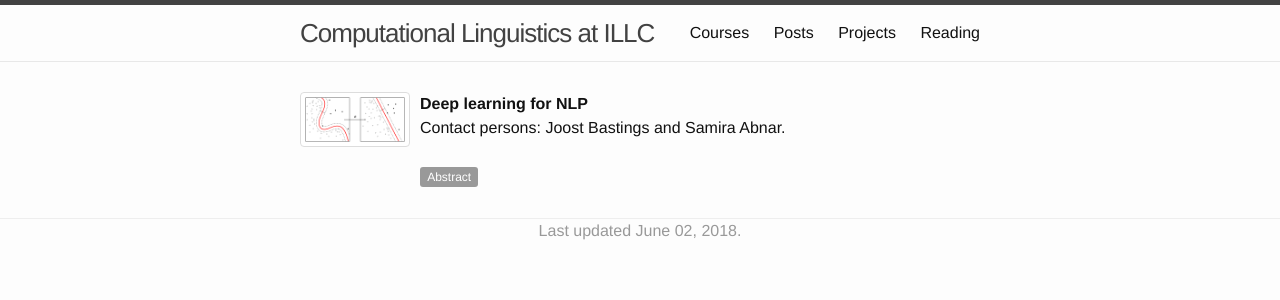
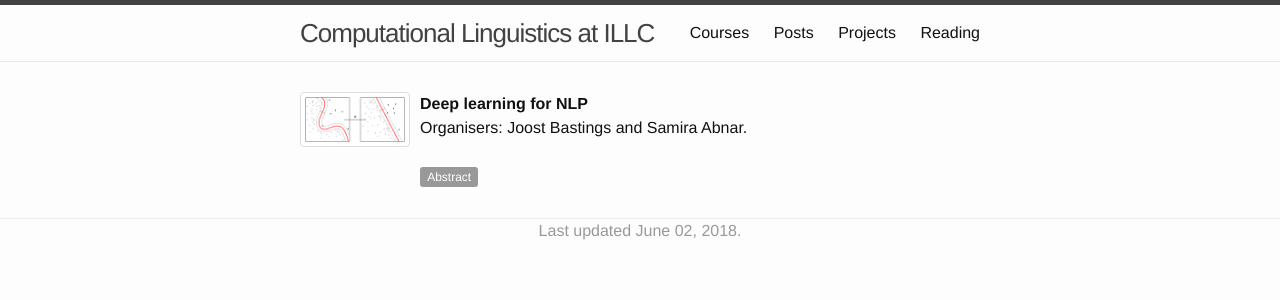
Before and after one commit to cl-illc/cl-illc.github.io, a Jekyll site: the page built from reading.md, in a window 1280 px wide. Shown: the top 300 px of the page. Built offline with Jekyll 4.4.1, drawn with Linux system fonts in a browser that asks for light colours.

Commit message:
better description

```diff
--- a/_data/reading.yml
+++ b/_data/reading.yml
@@ -7,5 +7,5 @@
   people: "Joost Bastings and Samira Abnar"
   note:
   abstract: >
-    "This reading group meets every other Tuesday to discuss papers on applications of deep learning to natural language processing"
+    This reading group meets every other Tuesday to discuss papers on applications of deep learning to natural language processing
   url: /content/dl
--- a/_includes/group.html
+++ b/_includes/group.html
@@ -5,7 +5,7 @@
   <div class="media-body">
     <!-- citation -->
     <strong>{{ include.group.title }}</strong><br/>
-    {% if include.group.people %}Contact persons: {{ include.group.people }}.{% endif %}
+    {% if include.group.people %}Organisers: {{ include.group.people }}.{% endif %}
     <br/>
     {% if include.group.note %}<i>{{ include.group.note }}</i>{% endif %}
     <br/>
```
